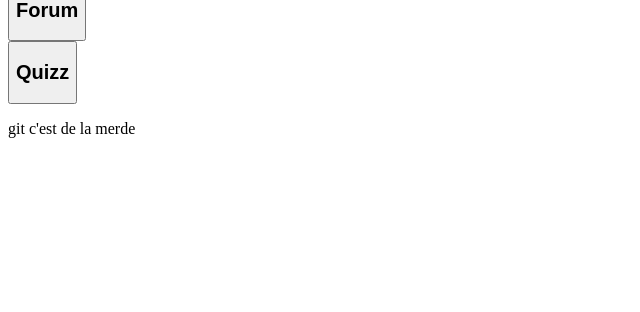
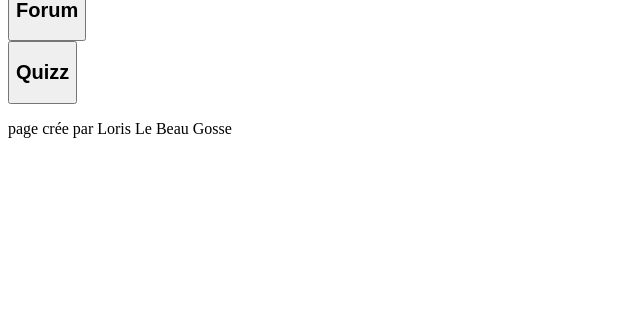
Before and after one commit to vosterss/Forum, a PHP site: page / in a window 1280 px wide. Shown: the part 225-537 px from the top of the page, without its empty margins (0-640 px from the left). Run offline with PHP 8.4, Linux system fonts and the light colour scheme.

Commit message:
footer commit

```diff
--- a/view/footer.php
+++ b/view/footer.php
@@ -1,5 +1,5 @@
 	<footer>
-		<p> git c'est de la merde </p>
+		<p>page crée par Loris Le Beau Gosse</p>
 	</footer>
 	</body>
 </html>
```
